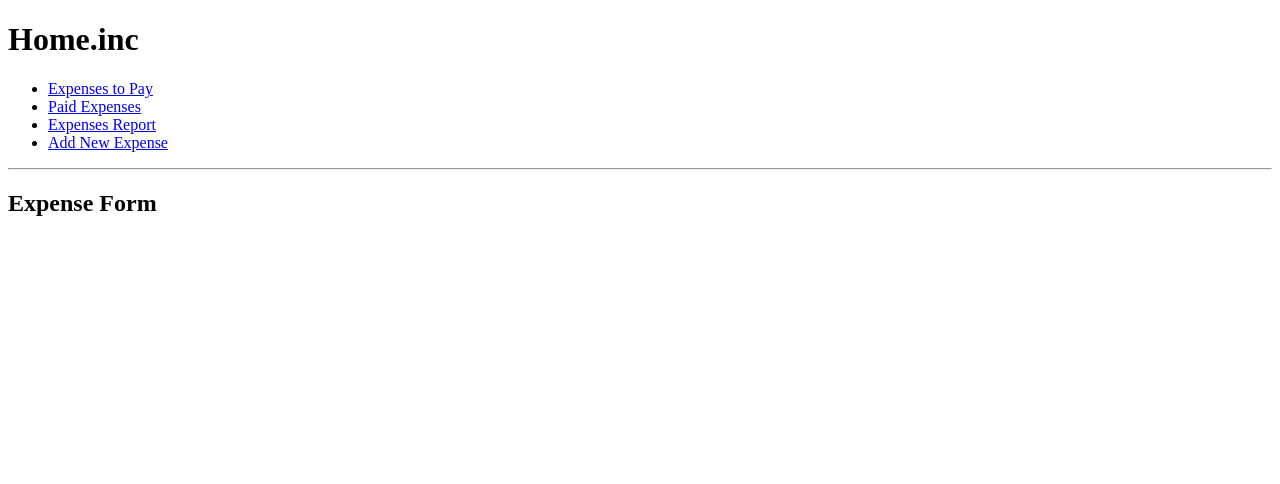
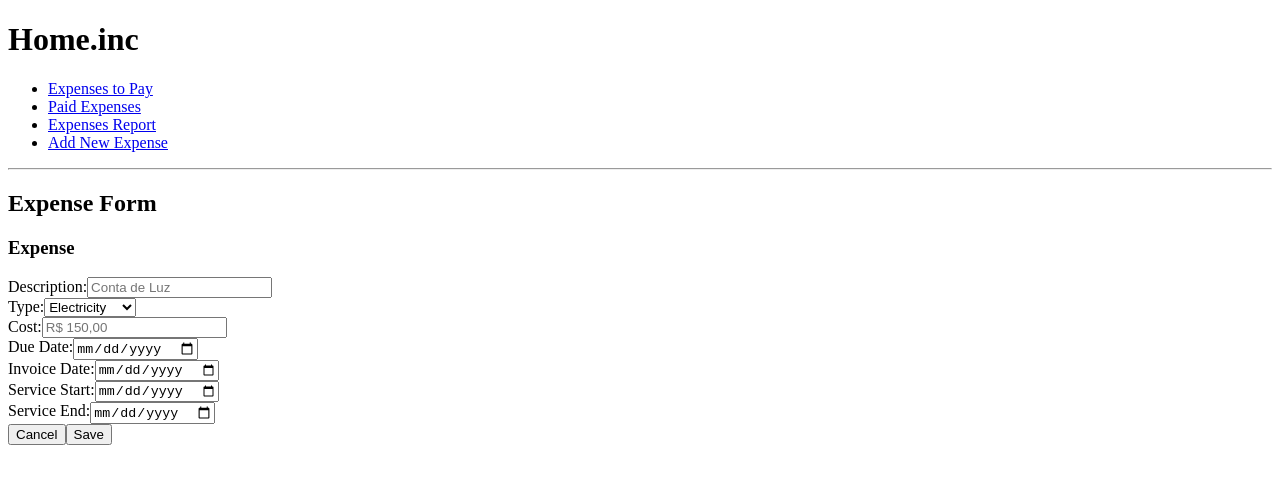
Before and after one commit to grglucastr/home-inc, a React (Create React App) app: page /expense in a window 1280 px wide. Shown: the top 484 px of the page. Built offline with nearby package versions, Linux system fonts and the light colour scheme.

Commit message:
Start Input Form implementation

```diff
--- a/src/components/Form.js
+++ b/src/components/Form.js
@@ -0,0 +1,77 @@
+import React from "react";
+
+export default function Form() {
+  const submitForm = e => {
+    e.preventDefault();
+    console.log("submitting form...");
+  };
+
+  return (
+    <div>
+      <h3>Expense</h3>
+
+      <form onSubmit={submitForm}>
+        <div>
+          <label htmlFor="description">Description:</label>
+          <input
+            type="text"
+            id="description"
+            name="description"
+            placeholder="Conta de Luz"
+          />
+        </div>
+        <div>
+          <label htmlFor="type">Type:</label>
+          <select id="type" name="type">
+            <option disabled>Select Type</option>
+            <option value="electricity">Electricity</option>
+          </select>
+        </div>
+        <div>
+          <label htmlFor="cost">Cost:</label>
+          <input type="text" id="cost" name="cost" placeholder="R$ 150,00" />
+        </div>
+        <div>
+          <label htmlFor="dueDate">Due Date:</label>
+          <input
+            type="date"
+            id="dueDate"
+            name="dueDate"
+            placeholder="2019-01-20"
+          />
+        </div>
+        <div>
+          <label htmlFor="invoiceDate">Invoice Date:</label>
+          <input
+            type="date"
+            id="invoiceDate"
+            name="invoiceDate"
+            placeholder="2019-01-15"
+          />
+        </div>
+        <div>
+          <label htmlFor="serviceStart">Service Start:</label>
+          <input
+            type="date"
+            id="serviceStart"
+            name="serviceStart"
+            placeholder="2019-01-01"
+          />
+        </div>
+        <div>
+          <label htmlFor="serviceEnd">Service End:</label>
+          <input
+            type="date"
+            id="serviceEnd"
+            name="serviceEnd"
+            placeholder="2019-01-30"
+          />
+        </div>
+        <div>
+          <button type="button">Cancel</button>
+          <button type="submit">Save</button>
+        </div>
+      </form>
+    </div>
+  );
+}
--- a/src/views/Expense.js
+++ b/src/views/Expense.js
@@ -1,7 +1,12 @@
-import React from 'react';
+import React from "react";
+import Form from "../components/Form";
 
-export default function Expense(){
-  return(<div>
-    <h2>Expense Form </h2>
-  </div>)
+export default function Expense() {
+  return (
+    <div>
+      <h2>Expense Form </h2>
+
+      <Form />
+    </div>
+  );
 }
```
Also changed, not shown: src/views/Home.js (+5 -5 lines).
